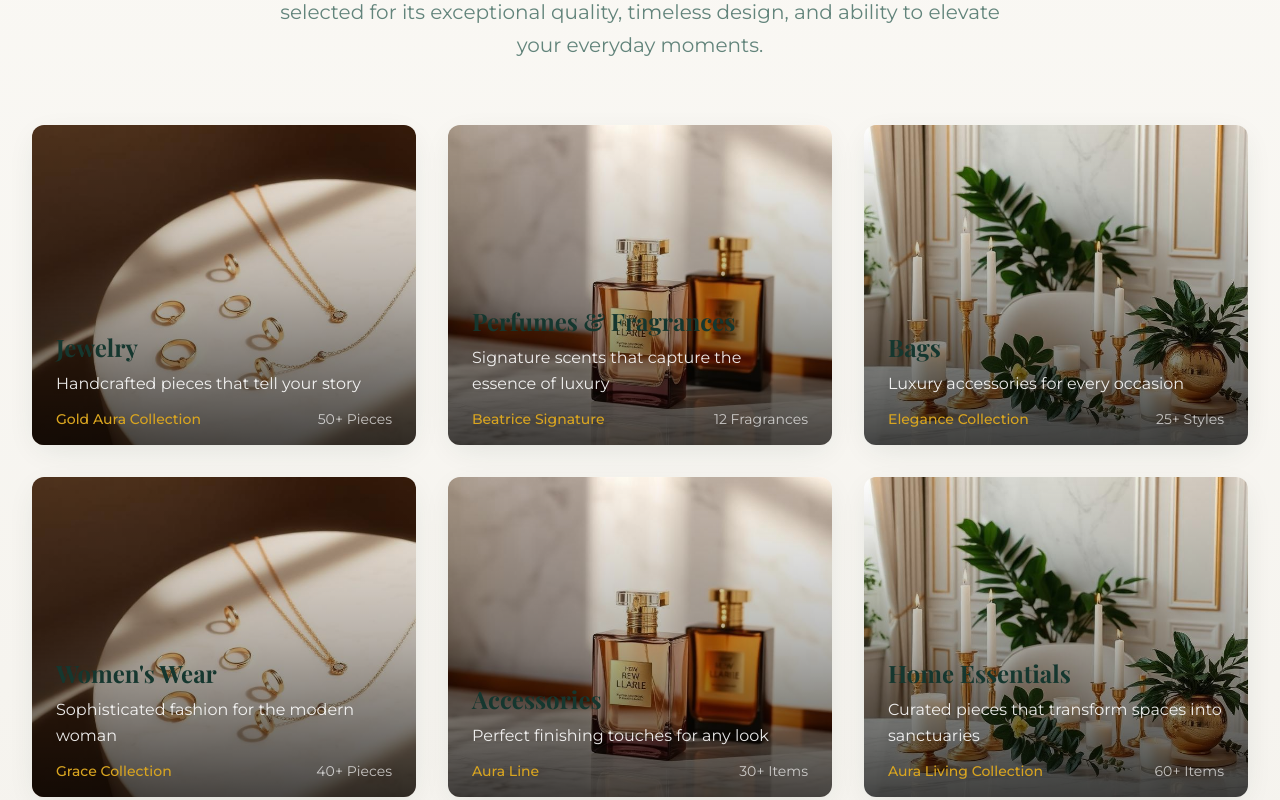
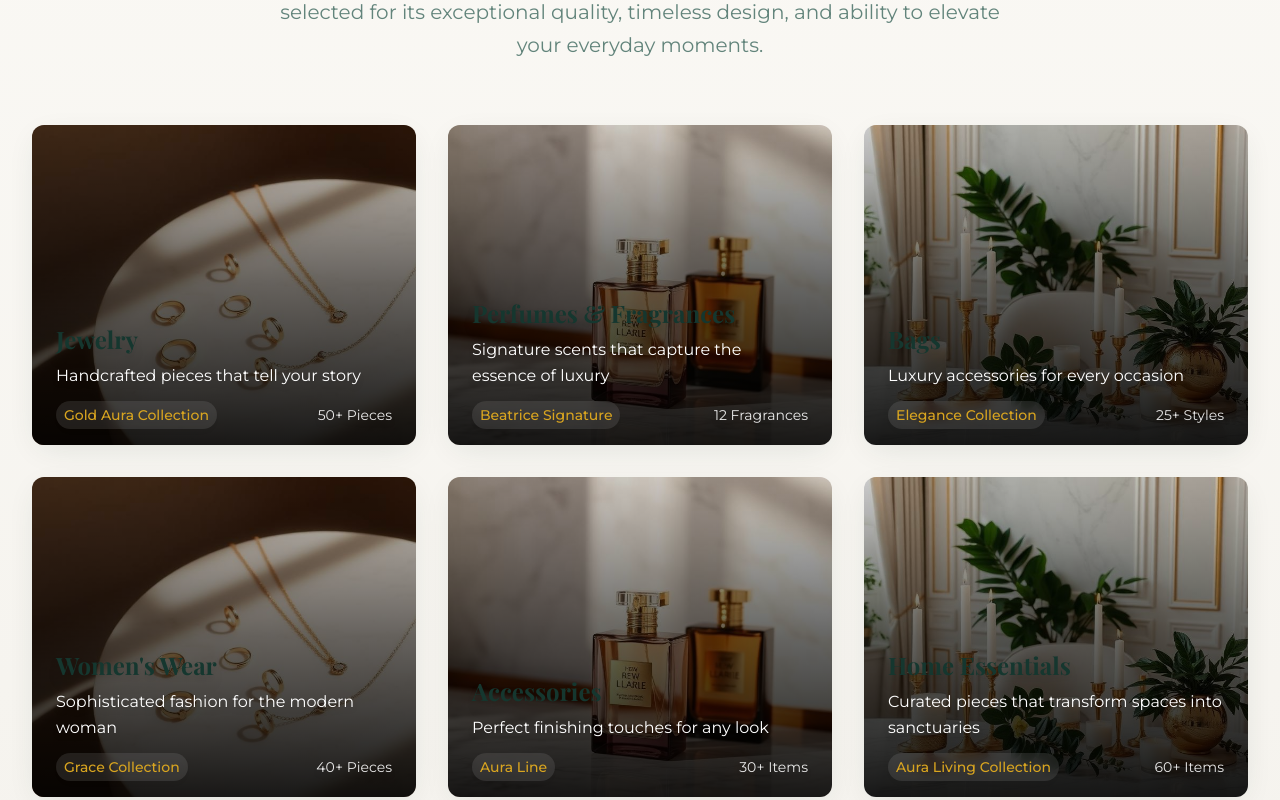
Before and after one commit to techsolve38-a11y/beaura-aura-haven, a React (Vite) app: page / in a window 1280 px wide. Shown: the part 2940-3740 px from the top of the page. Built offline with nearby package versions, Linux system fonts and the light colour scheme.

Commit message:
Improve text readability on homepage

```diff
--- a/src/components/LuxeSection.tsx
+++ b/src/components/LuxeSection.tsx
@@ -88,24 +88,24 @@ const LuxeSection = () => {
                     alt={category.name}
                     className="w-full h-full object-cover group-hover:scale-110 transition-transform duration-700"
                   />
-                  <div className="absolute inset-0 bg-gradient-to-t from-black/80 via-black/30 to-transparent opacity-90"></div>
+                  <div className="absolute inset-0 bg-gradient-to-t from-black/90 via-black/60 to-black/20"></div>
                 </div>
 
                 {/* Content Overlay */}
                 <div className="absolute inset-0 flex flex-col justify-end p-6 text-white">
                   <div className="transform translate-y-2 group-hover:translate-y-0 transition-transform duration-300">
                     <div className="flex items-center justify-between mb-2">
-                      <h3 className="text-display text-2xl font-bold">{category.name}</h3>
-                      <ArrowRight className="w-5 h-5 opacity-0 group-hover:opacity-100 transition-opacity duration-300" />
+                      <h3 className="text-display text-2xl font-bold drop-shadow-lg">{category.name}</h3>
+                      <ArrowRight className="w-5 h-5 opacity-0 group-hover:opacity-100 transition-opacity duration-300 drop-shadow-lg" />
                     </div>
 
-                    <p className="text-white/90 mb-3 leading-relaxed">
+                    <p className="text-white mb-3 leading-relaxed drop-shadow-md">
                       {category.description}
                     </p>
 
                     <div className="flex items-center justify-between text-sm">
-                      <span className="text-primary font-medium">{category.featured}</span>
-                      <span className="text-white/70">{category.items}</span>
+                      <span className="text-primary font-medium drop-shadow-md bg-white/10 px-2 py-1 rounded-full backdrop-blur-sm">{category.featured}</span>
+                      <span className="text-white/90 drop-shadow-md">{category.items}</span>
                     </div>
                   </div>
                 </div>
```
